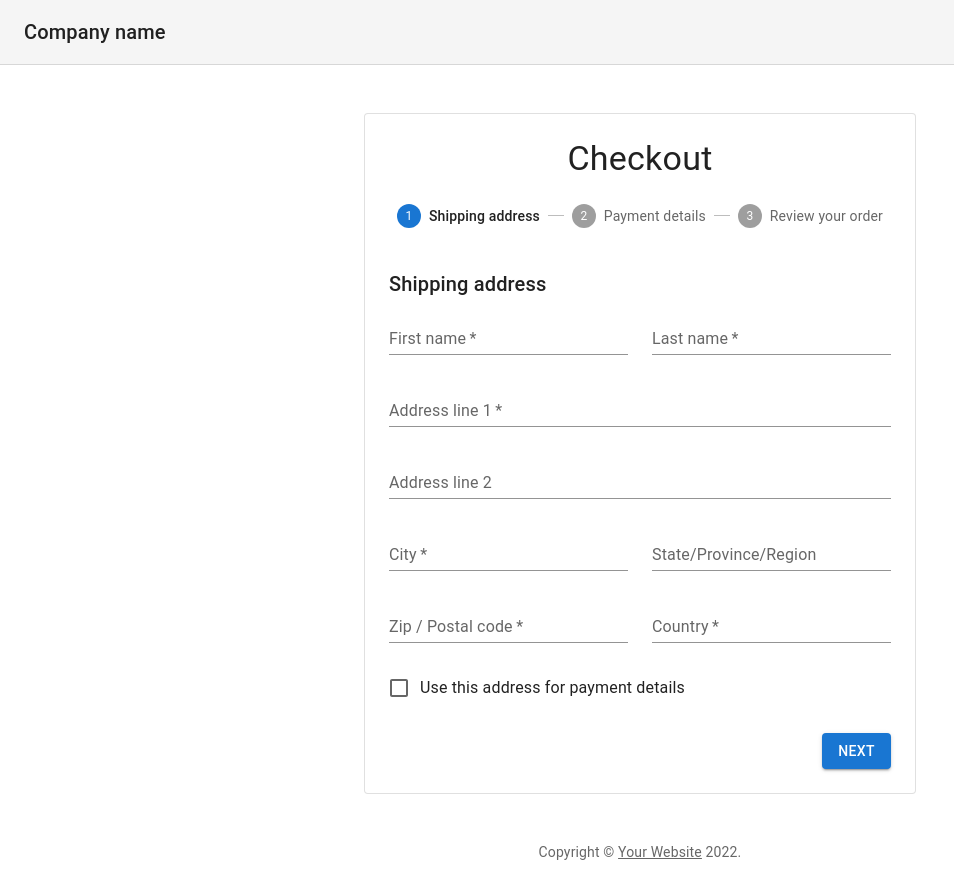
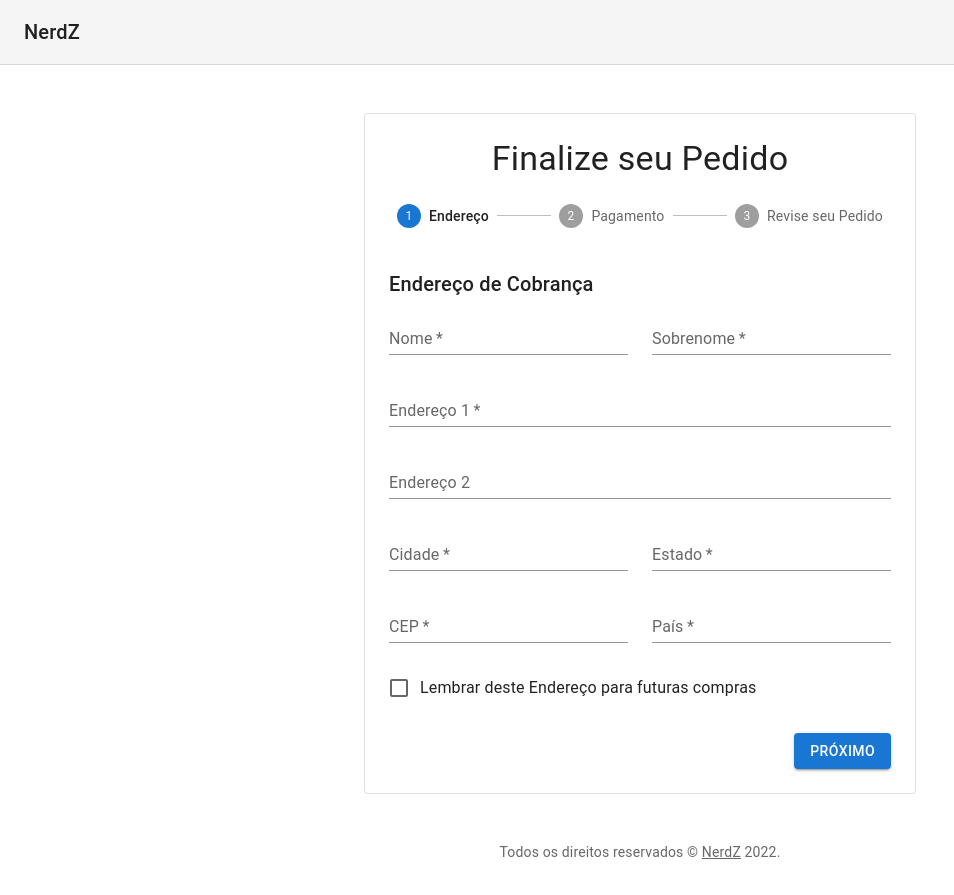
Before and after one commit to ramos-vini/NerdZ_React-JS_Project, a React (Create React App) app: page /checkout in a window 1280 px wide. Shown: the whole page, without its empty margins (0-954 px from the left). Built offline with nearby package versions, Linux system fonts and the light colour scheme.

Commit message:
Adaptação do MUI-Checkout para o Português-BR

```diff
--- a/src/pages/checkout/MUI-Checkout/AddressForm.js
+++ b/src/pages/checkout/MUI-Checkout/AddressForm.js
@@ -9,7 +9,7 @@ export default function AddressForm() {
   return (
     <React.Fragment>
       <Typography variant="h6" gutterBottom>
-        Shipping address
+        Endereço de Cobrança
       </Typography>
       <Grid container spacing={3}>
         <Grid item xs={12} sm={6}>
@@ -17,7 +17,7 @@ export default function AddressForm() {
             required
             id="firstName"
             name="firstName"
-            label="First name"
+            label="Nome"
             fullWidth
             autoComplete="given-name"
             variant="standard"
@@ -28,7 +28,7 @@ export default function AddressForm() {
             required
             id="lastName"
             name="lastName"
-            label="Last name"
+            label="Sobrenome"
             fullWidth
             autoComplete="family-name"
             variant="standard"
@@ -39,7 +39,7 @@ export default function AddressForm() {
             required
             id="address1"
             name="address1"
-            label="Address line 1"
+            label="Endereço 1"
             fullWidth
             autoComplete="shipping address-line1"
             variant="standard"
@@ -49,7 +49,7 @@ export default function AddressForm() {
           <TextField
             id="address2"
             name="address2"
-            label="Address line 2"
+            label="Endereço 2"
             fullWidth
             autoComplete="shipping address-line2"
             variant="standard"
@@ -60,7 +60,7 @@ export default function AddressForm() {
             required
             id="city"
             name="city"
-            label="City"
+            label="Cidade"
             fullWidth
             autoComplete="shipping address-level2"
             variant="standard"
@@ -68,9 +68,10 @@ export default function AddressForm() {
         </Grid>
         <Grid item xs={12} sm={6}>
           <TextField
+            required
             id="state"
             name="state"
-            label="State/Province/Region"
+            label="Estado"
             fullWidth
             variant="standard"
           />
@@ -80,7 +81,7 @@ export default function AddressForm() {
             required
             id="zip"
             name="zip"
-            label="Zip / Postal code"
+            label="CEP"
             fullWidth
             autoComplete="shipping postal-code"
             variant="standard"
@@ -91,7 +92,7 @@ export default function AddressForm() {
             required
             id="country"
             name="country"
-            label="Country"
+            label="País"
             fullWidth
             autoComplete="shipping country"
             variant="standard"
@@ -100,7 +101,7 @@ export default function AddressForm() {
         <Grid item xs={12}>
           <FormControlLabel
             control={<Checkbox color="secondary" name="saveAddress" value="yes" />}
-            label="Use this address for payment details"
+            label="Lembrar deste Endereço para futuras compras"
           />
         </Grid>
       </Grid>
--- a/src/pages/checkout/MUI-Checkout/Checkout.js
+++ b/src/pages/checkout/MUI-Checkout/Checkout.js
@@ -19,9 +19,9 @@ import Review from './Review';
 function Copyright() {
   return (
     <Typography variant="body2" color="text.secondary" align="center">
-      {'Copyright © '}
+      {'Todos os direitos reservados © '}
       <Link color="inherit" href="https://mui.com/">
-        Your Website
+        NerdZ
       </Link>{' '}
       {new Date().getFullYear()}
       {'.'}
@@ -29,7 +29,7 @@ function Copyright() {
   );
 }
 
-const steps = ['Shipping address', 'Payment details', 'Review your order'];
+const steps = ['Endereço', 'Pagamento', 'Revise seu Pedido'];
 
 function getStepContent(step) {
   switch (step) {
@@ -40,7 +40,7 @@ function getStepContent(step) {
     case 2:
       return <Review />;
     default:
-      throw new Error('Unknown step');
+      throw new Error('Etapa Desconhecida');
   }
 }
 
@@ -71,14 +71,14 @@ export default function Checkout() {
       >
         <Toolbar>
           <Typography variant="h6" color="inherit" noWrap>
-            Company name
+            NerdZ
           </Typography>
         </Toolbar>
       </AppBar>
       <Container component="main" maxWidth="sm" sx={{ mb: 4 }}>
         <Paper variant="outlined" sx={{ my: { xs: 3, md: 6 }, p: { xs: 2, md: 3 } }}>
           <Typography component="h1" variant="h4" align="center">
-            Checkout
+            Finalize seu Pedido
           </Typography>
           <Stepper activeStep={activeStep} sx={{ pt: 3, pb: 5 }}>
             {steps.map((label) => (
@@ -90,12 +90,12 @@ export default function Checkout() {
           {activeStep === steps.length ? (
             <React.Fragment>
               <Typography variant="h5" gutterBottom>
-                Thank you for your order.
+                Obrigado por escolher a NerdZ!
               </Typography>
               <Typography variant="subtitle1">
-                Your order number is #2001539. We have emailed your order
-                confirmation, and will send you an update when your order has
-                shipped.
+                Nós lhe enviamos um e-mail de confirmação de sua compra.
+                Seu acesso ao curso já está liberado em nossa plataforma.
+                <br></br>Bons estudos!
               </Typography>
             </React.Fragment>
           ) : (
@@ -104,7 +104,7 @@ export default function Checkout() {
               <Box sx={{ display: 'flex', justifyContent: 'flex-end' }}>
                 {activeStep !== 0 && (
                   <Button onClick={handleBack} sx={{ mt: 3, ml: 1 }}>
-                    Back
+                    Voltar
                   </Button>
                 )}
 
@@ -113,7 +113,7 @@ export default function Checkout() {
                   onClick={handleNext}
                   sx={{ mt: 3, ml: 1 }}
                 >
-                  {activeStep === steps.length - 1 ? 'Place order' : 'Next'}
+                  {activeStep === steps.length - 1 ? 'Concluir Pedido' : 'Próximo'}
                 </Button>
               </Box>
             </React.Fragment>
--- a/src/pages/checkout/MUI-Checkout/PaymentForm.js
+++ b/src/pages/checkout/MUI-Checkout/PaymentForm.js
@@ -9,14 +9,14 @@ export default function PaymentForm() {
   return (
     <React.Fragment>
       <Typography variant="h6" gutterBottom>
-        Payment method
+        Detalhes do Pagamento
       </Typography>
       <Grid container spacing={3}>
         <Grid item xs={12} md={6}>
           <TextField
             required
             id="cardName"
-            label="Name on card"
+            label="Nome do Titular"
             fullWidth
             autoComplete="cc-name"
             variant="standard"
@@ -26,7 +26,7 @@ export default function PaymentForm() {
           <TextField
             required
             id="cardNumber"
-            label="Card number"
+            label="Número do Cartão"
             fullWidth
             autoComplete="cc-number"
             variant="standard"
@@ -36,7 +36,7 @@ export default function PaymentForm() {
           <TextField
             required
             id="expDate"
-            label="Expiry date"
+            label="Data de Vencimento"
             fullWidth
             autoComplete="cc-exp"
             variant="standard"
@@ -47,7 +47,7 @@ export default function PaymentForm() {
             required
             id="cvv"
             label="CVV"
-            helperText="Last three digits on signature strip"
+            helperText="Código de 3 digitos impresso no verso do cartão"
             fullWidth
             autoComplete="cc-csc"
             variant="standard"
@@ -56,7 +56,7 @@ export default function PaymentForm() {
         <Grid item xs={12}>
           <FormControlLabel
             control={<Checkbox color="secondary" name="saveCard" value="yes" />}
-            label="Remember credit card details for next time"
+            label="Lembrar deste cartão para futuras compras"
           />
         </Grid>
       </Grid>
--- a/src/pages/checkout/MUI-Checkout/Review.js
+++ b/src/pages/checkout/MUI-Checkout/Review.js
@@ -41,7 +41,7 @@ export default function Review() {
   return (
     <React.Fragment>
       <Typography variant="h6" gutterBottom>
-        Order summary
+        Detalhes da Compra
       </Typography>
       <List disablePadding>
         {products.map((product) => (
@@ -61,14 +61,14 @@ export default function Review() {
       <Grid container spacing={2}>
         <Grid item xs={12} sm={6}>
           <Typography variant="h6" gutterBottom sx={{ mt: 2 }}>
-            Shipping
+            Endereço
           </Typography>
           <Typography gutterBottom>John Smith</Typography>
           <Typography gutterBottom>{addresses.join(', ')}</Typography>
         </Grid>
         <Grid item container direction="column" xs={12} sm={6}>
           <Typography variant="h6" gutterBottom sx={{ mt: 2 }}>
-            Payment details
+            Detalhes do Pagamento
           </Typography>
           <Grid container>
             {payments.map((payment) => (
```
